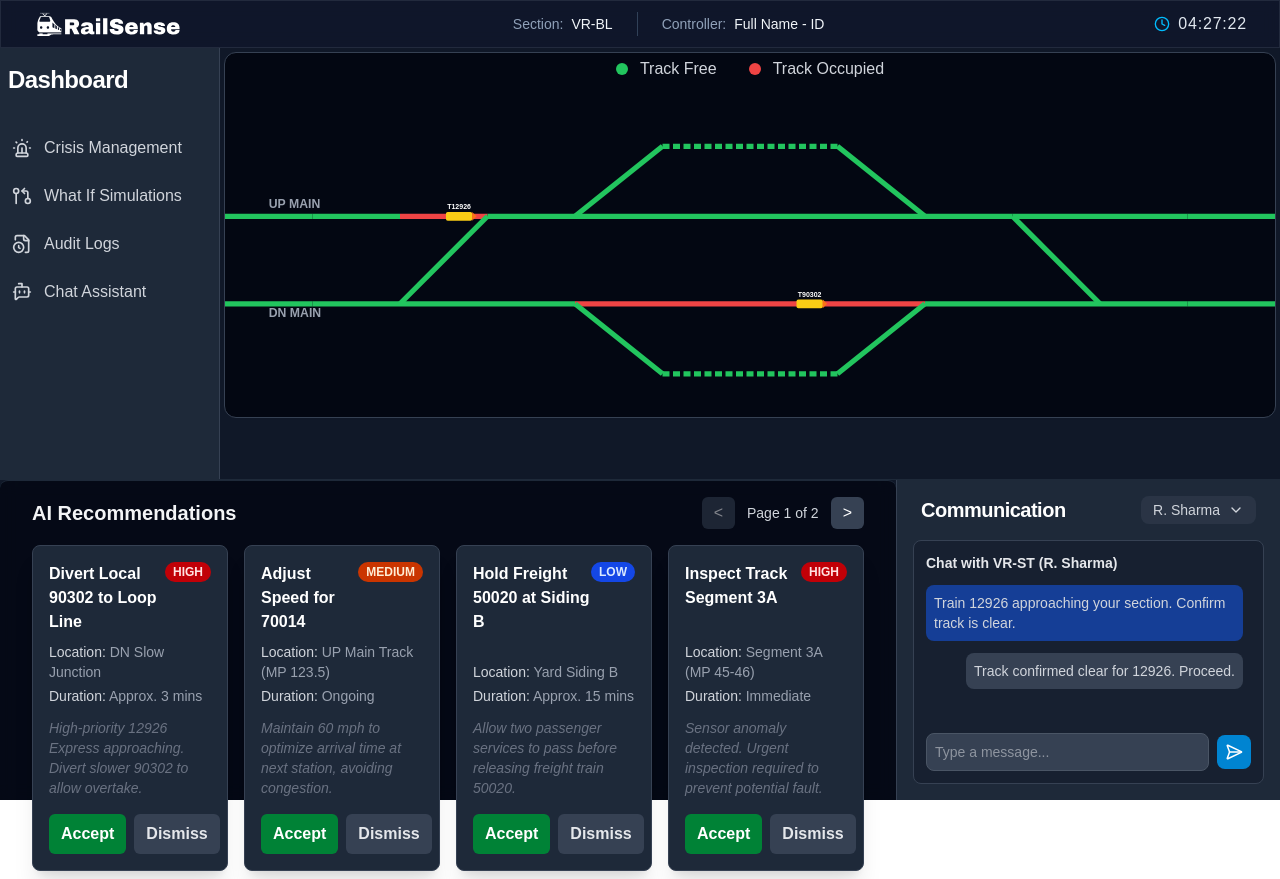
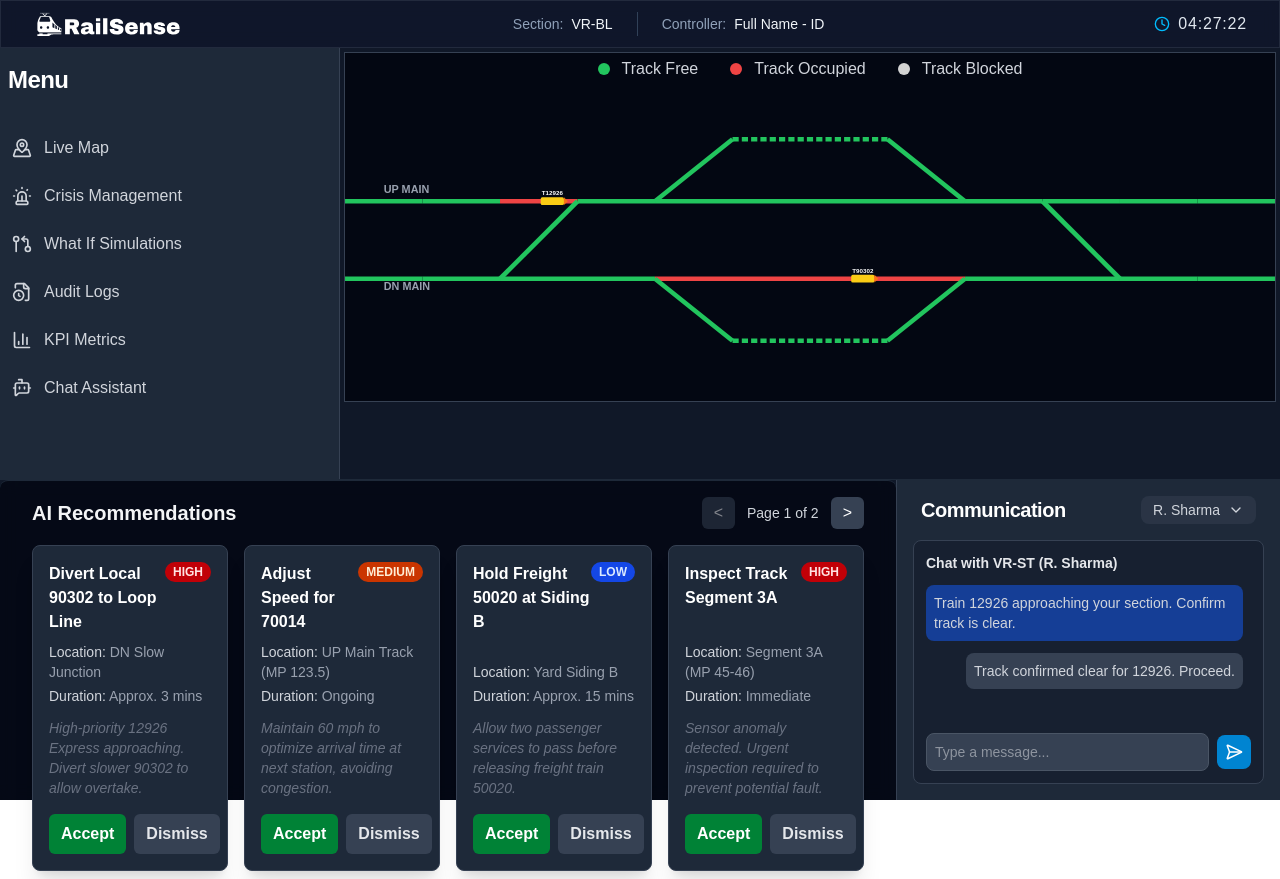
Before and after one commit to AbhayPadgaonkar/railsahayak, a Next.js app: page / in a window 1280 px wide. Built offline with nearby package versions, Linux system fonts and the light colour scheme.

Commit message:
minor changes

```diff
--- a/src/components/sidebar.tsx
+++ b/src/components/sidebar.tsx
@@ -2,21 +2,33 @@ import React from 'react';
 import Link from 'next/link';
 import { Siren, GitPullRequestArrow, FileClock } from 'lucide-react';
 import { BotMessageSquare } from 'lucide-react';
+import { ChartColumn } from 'lucide-react';
+import { MapPinned } from 'lucide-react';
+// import CommunicationGateway  from './communication';
 
 export default function Sidebar() {
   return (
     // Main container: Dark theme, fixed width, full height, and subtle right border for separation.
-    <aside className="bg-gray-800 text-gray-300 w-55 h-full pt-4 flex flex-col flex-shrink-0 border-r border-gray-700">
+    <aside className="bg-gray-800 text-gray-300 w-85 h-full pt-4 flex flex-col flex-shrink-0 border-r border-gray-700">
 
       {/* Sidebar Header */}
       <div className="mb-8 px-2">
-        <h2 className="text-2xl font-bold text-white tracking-tight">Dashboard</h2>
+        <h2 className="text-2xl font-bold text-white tracking-tight">Menu</h2>
       </div>
 
       {/* Navigation Links */}
       <nav>
         {/* Using space-y-2 for consistent vertical spacing between links */}
         <ul className="space-y-2">
+                <li>
+            <Link
+              href="/#"
+              className="flex items-center gap-3 py-2 px-3 rounded-lg transition-colors duration-200 hover:bg-sky-600 hover:text-white"
+            >
+              <MapPinned className='w-5 h-5' />
+              <span>Live Map</span>
+            </Link>
+          </li>
           <li>
             <Link
               href="/crisismanagement"
@@ -44,6 +56,15 @@ export default function Sidebar() {
               <span>Audit Logs</span>
             </Link>
           </li>
+           <li>
+            <Link
+              href="/whatifsimulations"
+              className="flex items-center gap-3 py-2 px-3 rounded-lg transition-colors duration-200 hover:bg-sky-600 hover:text-white"
+            >
+              <ChartColumn  className='w-5 h-5' />
+              <span>KPI Metrics</span>
+            </Link>
+          </li>
           <li>
             <Link
               href="/auditlogs"
@@ -53,6 +74,7 @@ export default function Sidebar() {
               <span>Chat Assistant</span>
             </Link>
           </li>
+          {/* <CommunicationGateway  /> */}
         </ul>
       </nav>
 
--- a/src/components/stationyardlayout.tsx
+++ b/src/components/stationyardlayout.tsx
@@ -5,7 +5,7 @@ import React, { useState, useEffect, useRef } from 'react';
 import Train from './train'; // Import the new Train component
 
 
-type TrackStatus = 'free' | 'occupied';
+type TrackStatus = 'free' | 'occupied' | 'blocked';
 
 interface TrainState {
   id: string;
@@ -129,10 +129,11 @@ const StationYardLayout = () => {
   const colorMap: Record<TrackStatus, string> = {
     free: '#22c55e',
     occupied: '#ef4444',
+    blocked: '#D3D3D3',
   };
 
   return (
-    <div className=" pt-1 rounded-xl  border bg-gray-950  border-gray-700 w-full mx-auto">
+    <div className=" pt-1   border bg-gray-950  border-gray-700 w-full mx-auto">
 
 
       <div className="flex justify-center items-center gap-8 mb-1">
@@ -144,9 +145,13 @@ const StationYardLayout = () => {
           <div className="w-3 h-3 rounded-full" style={{ backgroundColor: colorMap.occupied }} />
           <span className=" text-gray-300">Track Occupied</span>
         </div>
+        <div className="flex items-center gap-3">
+          <div className="w-3 h-3 rounded-full" style={{ backgroundColor: colorMap.blocked }} />
+          <span className=" text-gray-300">Track Blocked</span>
+        </div>
       </div>
 
-      <svg viewBox="0 0 1200 379" className="w-full h-full rounded-md">
+      <svg viewBox="0 0 1200 408" className="w-full h-full rounded-md">
         <g>
           {/* Layer 1: Base Tracks (with unique IDs for animation) */}
           {LAYOUT_CONFIG.map(segment => (
```
